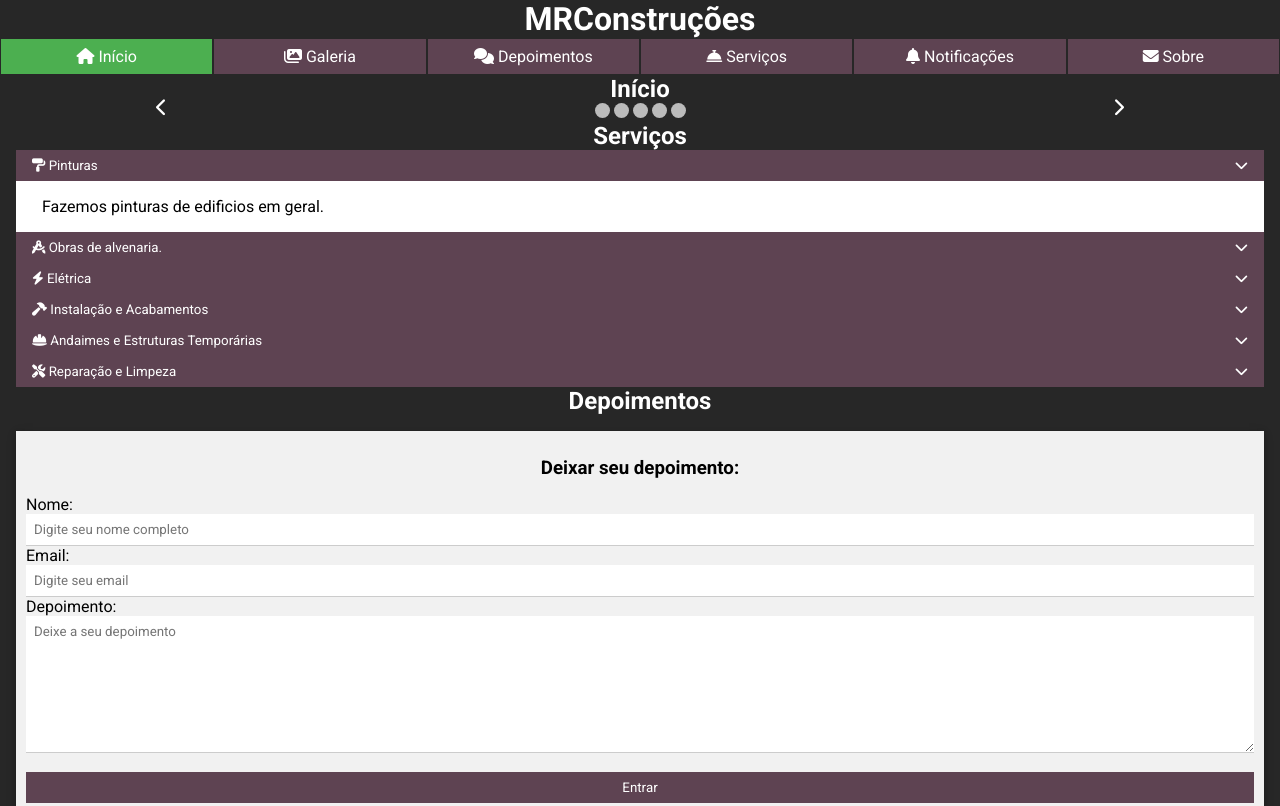
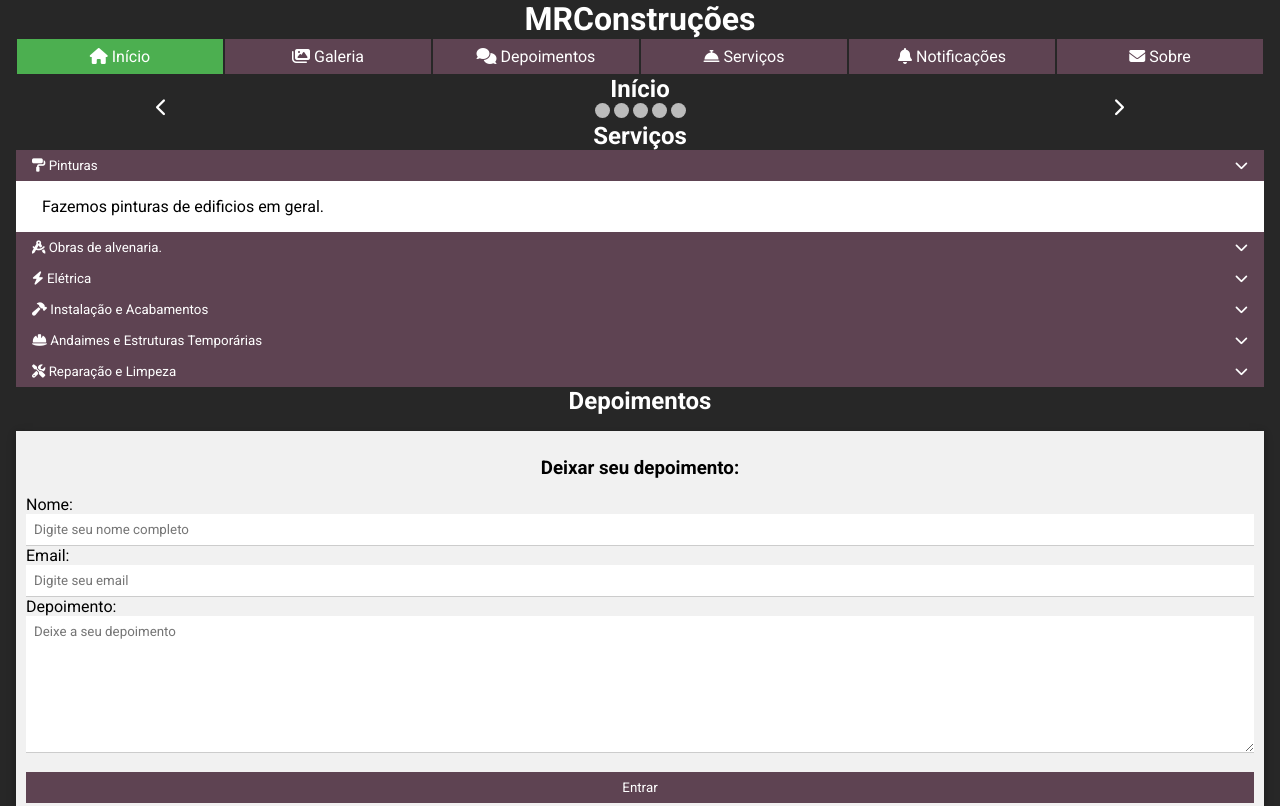
Before and after one commit to gusleaooliveira/MRConstrucaoApp, a plain HTML site: page index.html in a window 1280 px wide. Shown: the top 806 px of the page. Drawn offline with nearby package versions, Linux system fonts and the light colour scheme.

Commit message:
alteração feita em:26/05/2020-19:52:03

```diff
--- a/index.html
+++ b/index.html
@@ -14,7 +14,7 @@
         <h1 class="text-center">MRConstruções</h1>
     </header>
 
-    <nav class="bar raisin-black">
+    <nav class="bar raisin-black container">
       <a href="" class="btn btn-success"><i class="fas fa-home"></i><span class="hide-on-mobile"> Início</span></a>
       <a href="" class="btn eggplant"><i class="fas fa-images"></i><span class="hide-on-mobile"> Galeria</span></a>
       <a href="" class="btn eggplant"><i class="fas fa-comments"></i><span class="hide-on-mobile"> Depoimentos</span></a>
```
